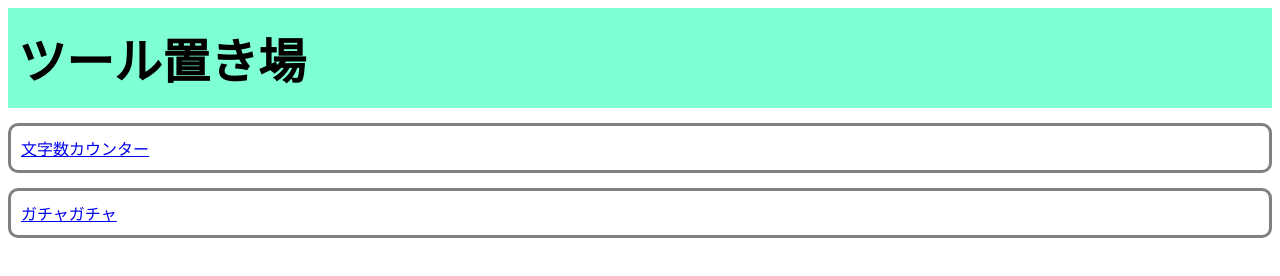
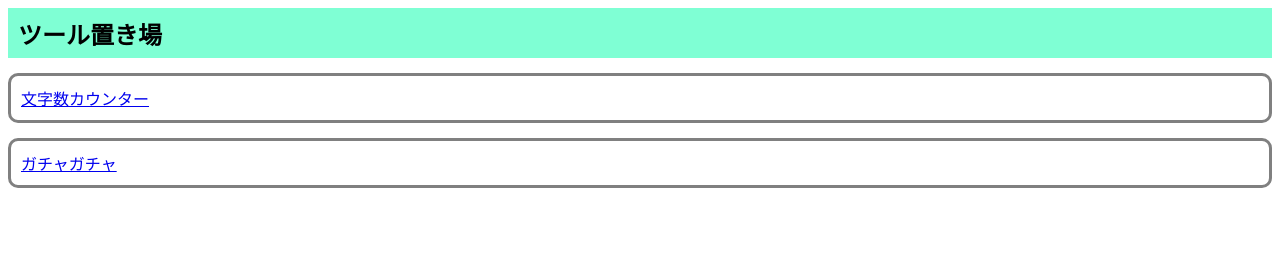
Before and after one commit to choco-choco-dev/my-tools, a plain HTML site: page index.html in a window 1280 px wide. Drawn offline with Linux system fonts and the light colour scheme.

Commit message:
スマホの画面が小さい問題　解決

```diff
--- a/css/common.css
+++ b/css/common.css
@@ -4,14 +4,14 @@ body {
 
 #header-div {
   background-color: aquamarine;
-  height: 100px;
+  height: 50px;
   display: flex;
   align-items: center;
   width: 100%;
 }
 
 #header {
-  font-size: xxx-large;
+  font-size: x-large;
   font-weight: 600;
   padding-left: 10px;
   cursor: pointer;
--- a/index.html
+++ b/index.html
@@ -2,6 +2,10 @@
 <html lang="ja">
   <head>
     <meta charset="UTF-8" />
+    <meta
+      name="viewport"
+      content="width=device-width, initial-scale=1, minimum-scale=1, user-scalable=yes"
+    />
     <title>ツール置き場</title>
     <link rel="stylesheet" href="css/common.css" type="text/css" />
     <link rel="stylesheet" href="css/top.css" type="text/css" />
```
Also changed, not shown: items/gacha-gacha/index.html (+4 -0 lines), items/moji-counter/index.html (+4 -0 lines).
